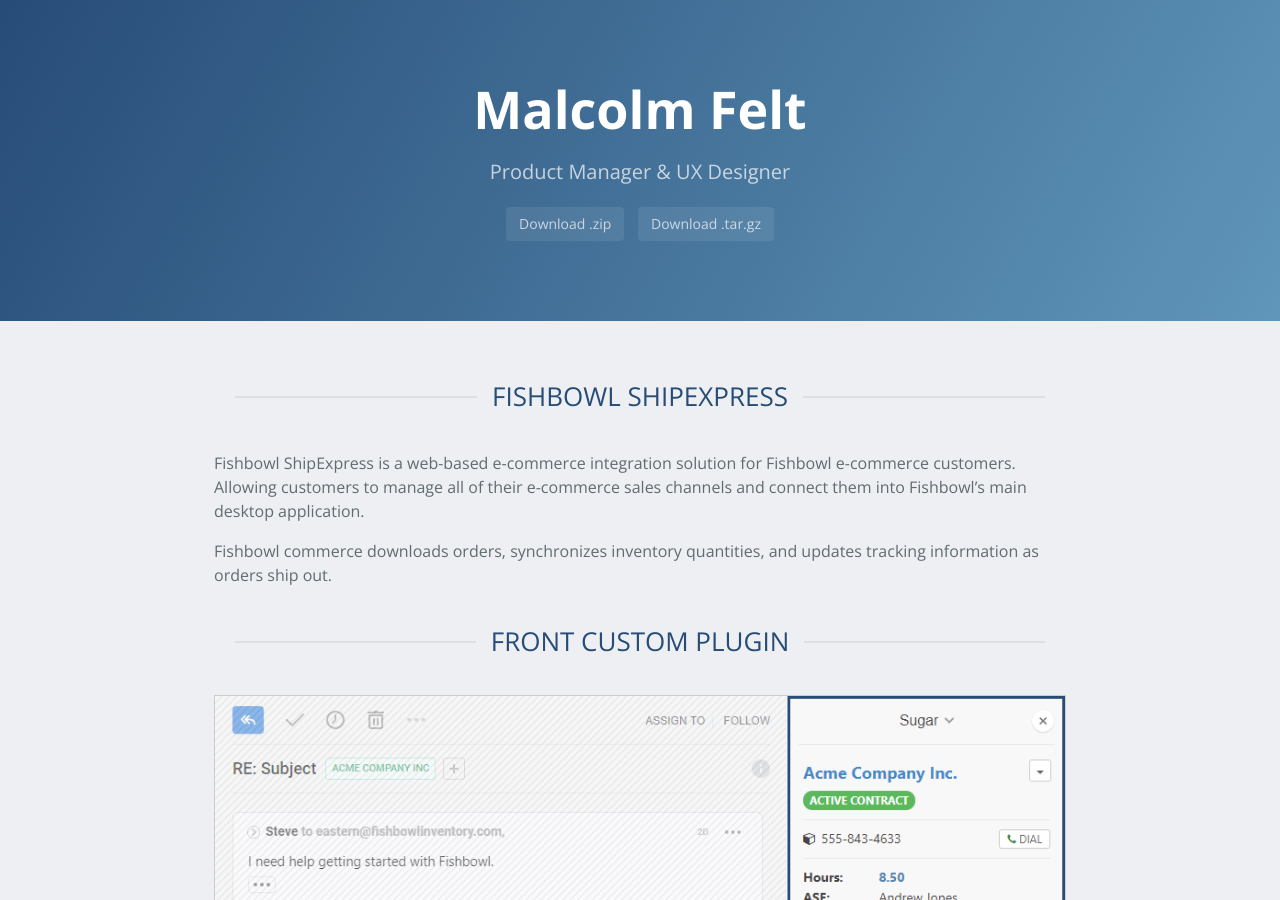
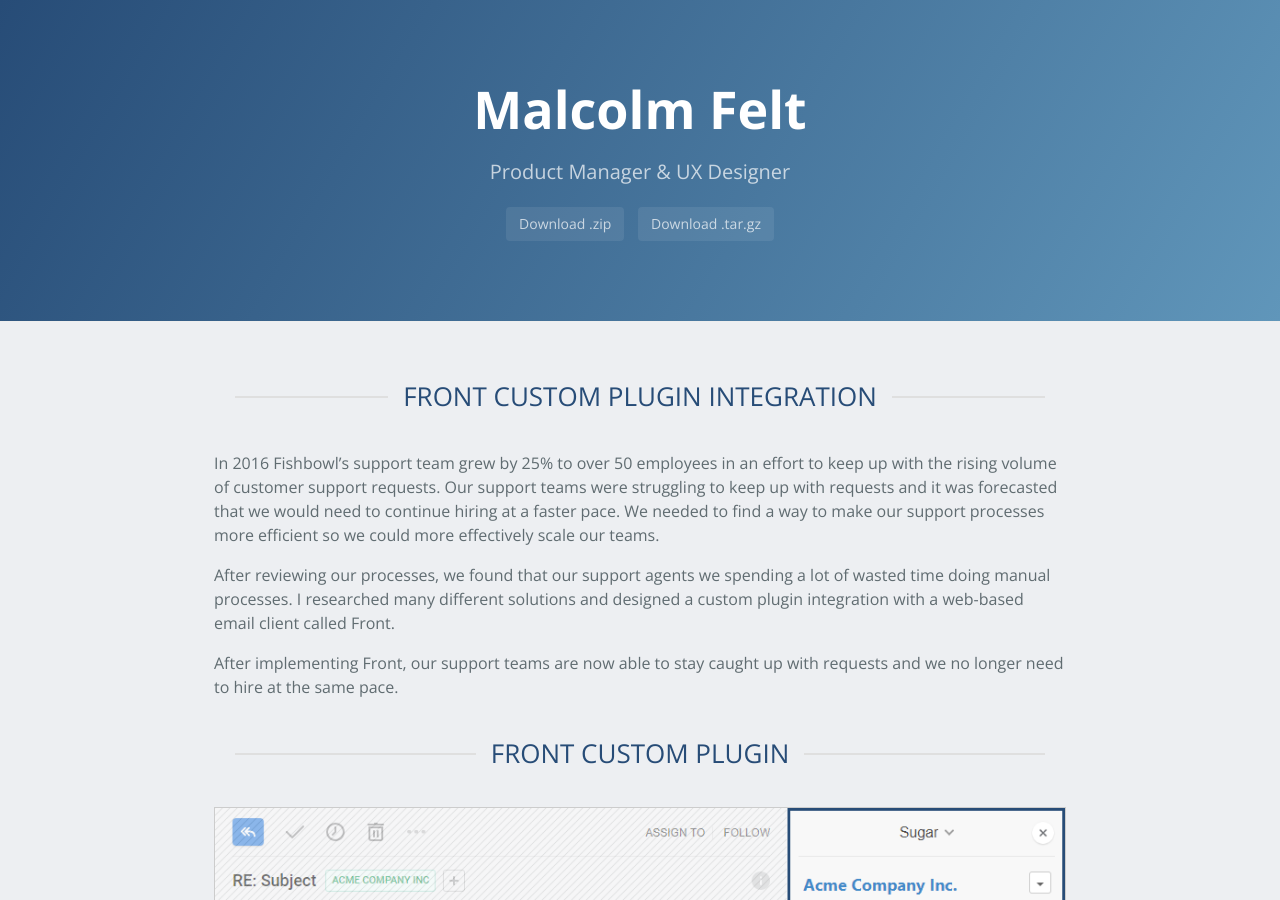
Before and after one commit to mfelt/mfelt.github.io, a Jekyll site: the page built from front.md, in a window 1280 px wide and 900 px high. Built offline with Jekyll 4.4.1, drawn with Linux system fonts in a browser that asks for light colours; nearby versions of some CDN libraries; our own code applies the rules of GitHub Pages for plain Markdown files.

Commit message:
Front details

```diff
--- a/front.md
+++ b/front.md
@@ -1,8 +1,10 @@
-{% include h2 text="Fishbowl ShipExpress" %}
+{% include h2 text="Front Custom Plugin Integration" %}
 
-Fishbowl ShipExpress is a web-based e-commerce integration solution for Fishbowl e-commerce customers. Allowing customers to manage all of their e-commerce sales channels and connect them into Fishbowl's main desktop application.
+In 2016 Fishbowl's support team grew by 25% to over 50 employees in an effort to keep up with the rising volume of customer support requests. Our support teams were struggling to keep up with requests and it was forecasted that we would need to continue hiring at a faster pace. We needed to find a way to make our support processes more efficient so we could more effectively scale our teams.
 
-Fishbowl commerce downloads orders, synchronizes inventory quantities, and updates tracking information as orders ship out.
+After reviewing our processes, we found that our support agents we spending a lot of wasted time doing manual processes. I researched many different solutions and designed a custom plugin integration with a web-based email client called Front.
+
+After implementing Front, our support teams are now able to stay caught up with requests and we no longer need to hire at the same pace.
 
 {% include h2 text="Front Custom Plugin" %}
 
```
